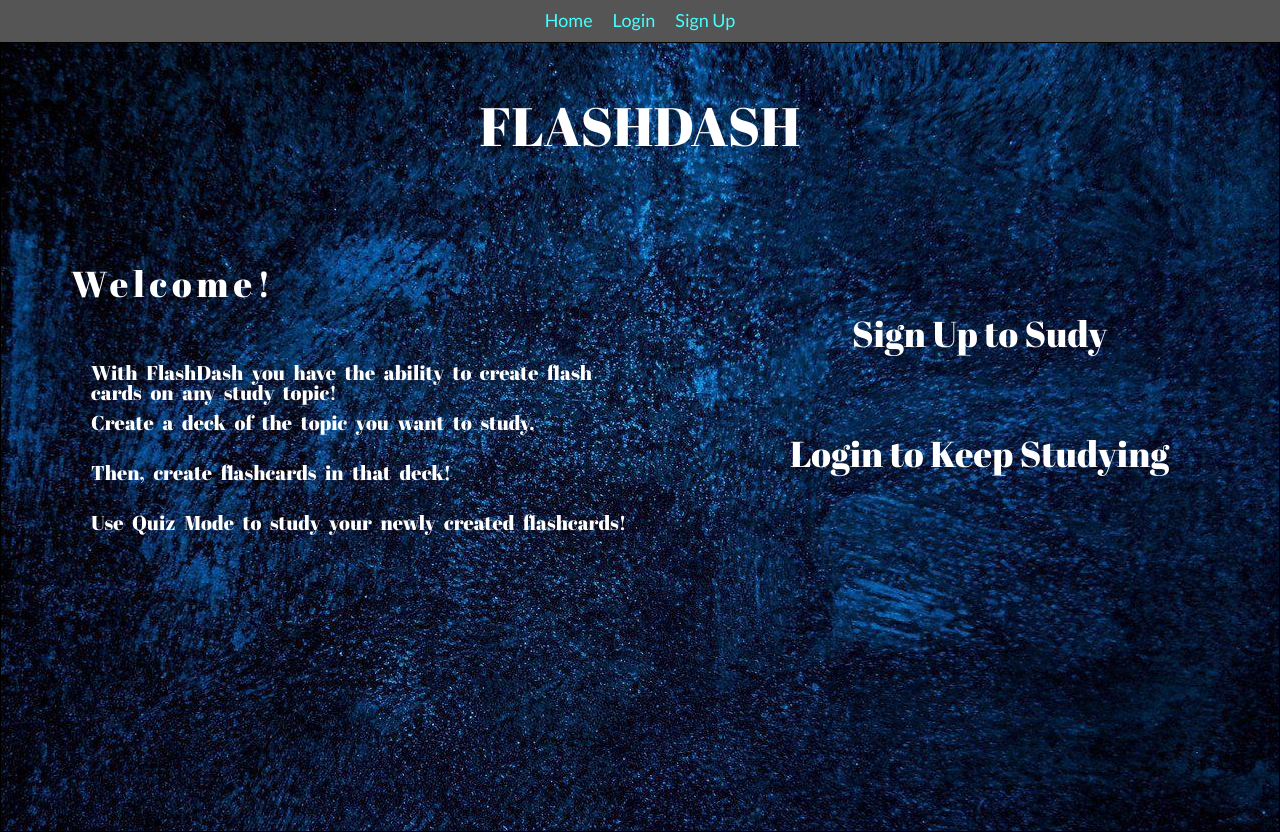
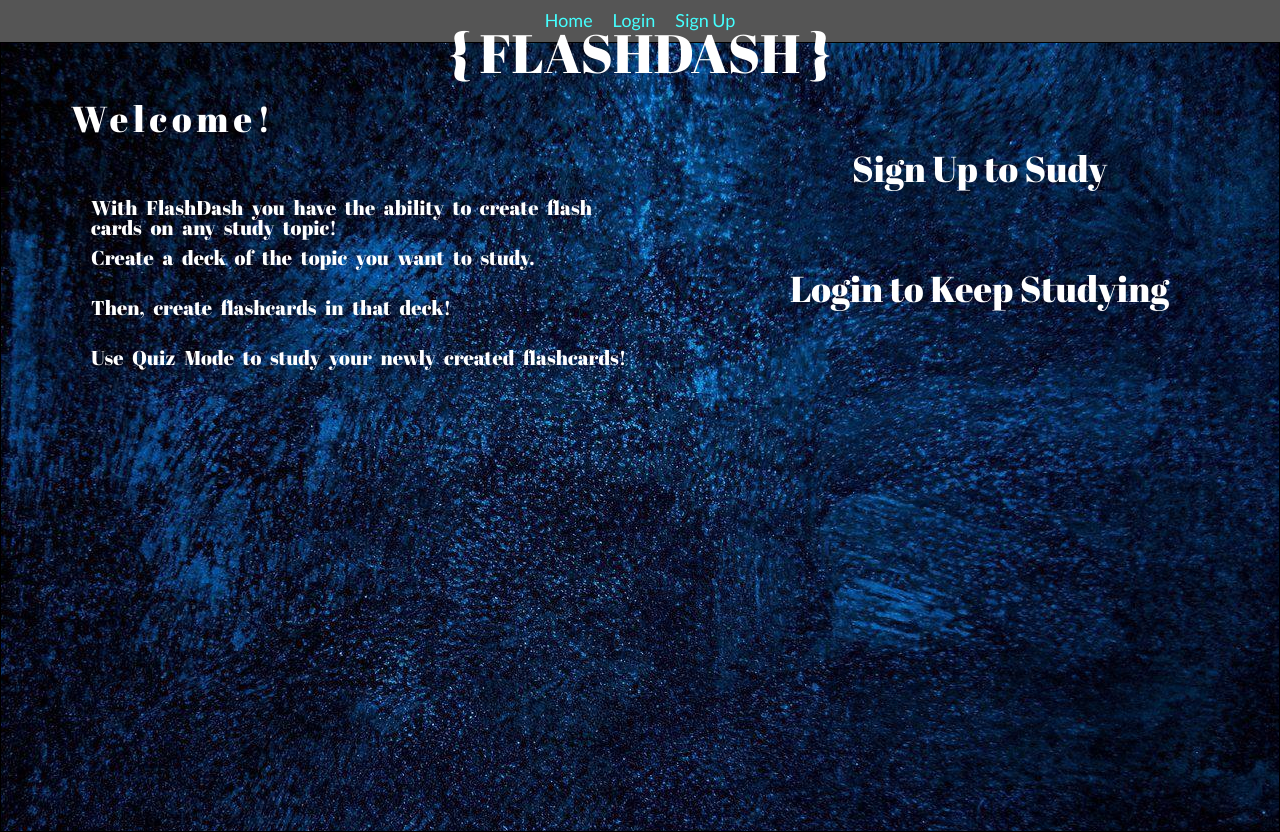
Before and after one commit to philpatt/flashcard-project3, a React (Create React App) app in the folder client/: page / in a window 1280 px wide. Built offline with nearby package versions, Linux system fonts and the light colour scheme.

Commit message:
still working on responsiveness

```diff
--- a/client/src/WelcomePage.js
+++ b/client/src/WelcomePage.js
@@ -12,9 +12,7 @@ render() {
     <div className="section-a landing-page">
     {/* section-a flashdash title */}
       <div className="flashdash-header head">
-        <img className="header-img head" src="./img/curly-left.png" alt="curly"/>
-          <header className="head-title head">FLASHDASH</header>
-        <img className="header-img head" src="./img/curly-right.png" alt="curly" />
+        <header className="head-title head">{"{"} FLASHDASH {"}"}</header>
       </div>
 
         {/* section-b */}
@@ -38,7 +36,7 @@ render() {
               <Link to="/signup" >Sign Up to Sudy</Link>
             </div>
             <div className='login-signup-btn'>
-              <Link to="/login">Login to Keep Studying</Link>
+              <Link to="/login" cl>Login to Keep Studying</Link>
             </div>
 
 
```
